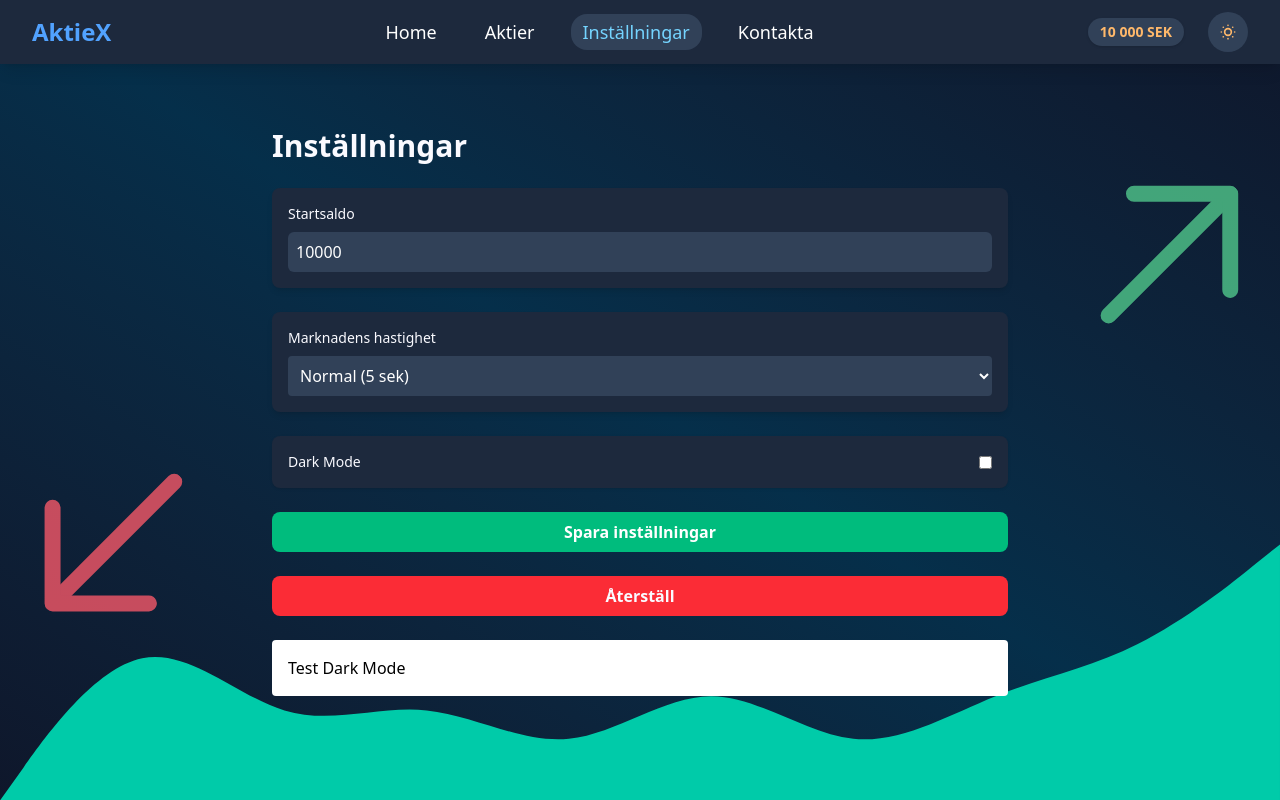
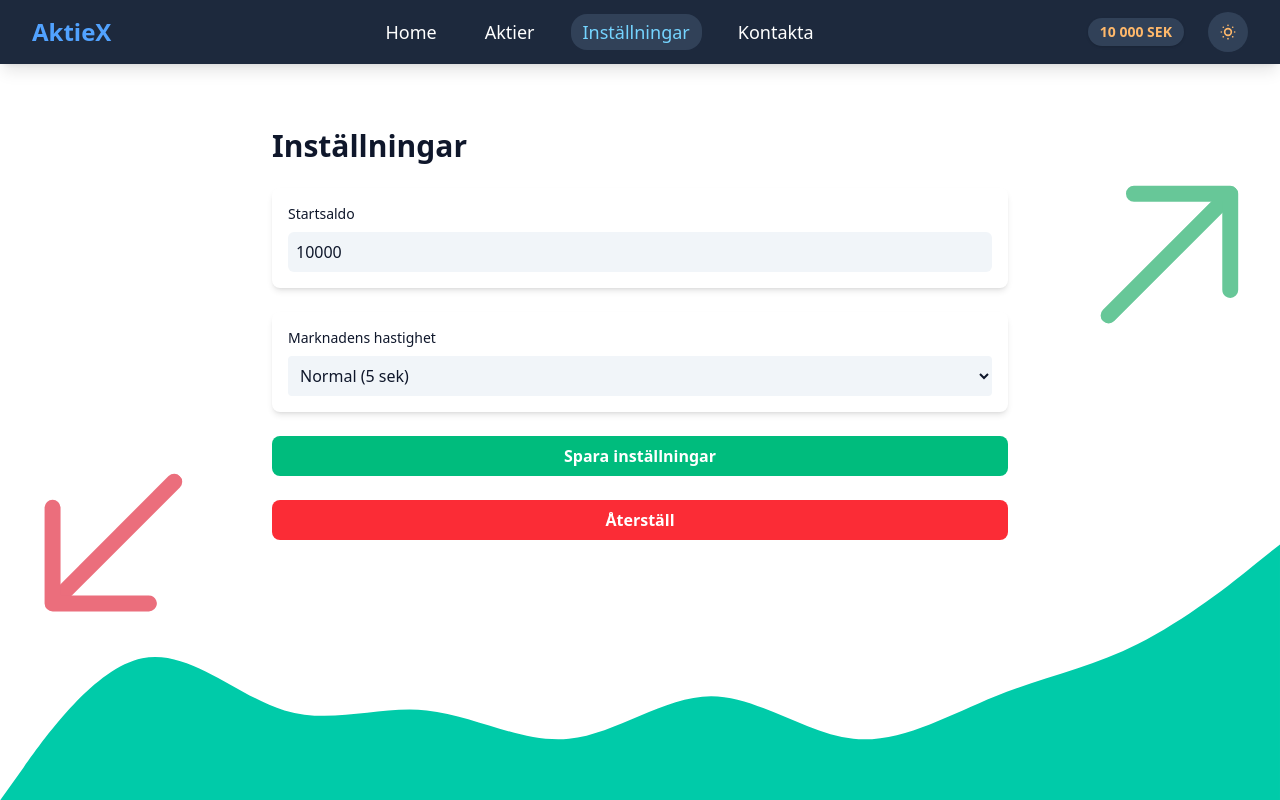
Before and after one commit to AlbinWr/portfoljtrack, a React (Vite) app: page /installningar in a window 1280 px wide. Built offline with nearby package versions, Linux system fonts and the light colour scheme.

Commit message:
darkmode inställningar och bakgrund (revideras)

```diff
--- a/src/App.tsx
+++ b/src/App.tsx
@@ -18,7 +18,8 @@ function App() {
     <SaldoProvider>
       <PortfoljProvider>
         <AktieMarknadProvider>
-          <div className="relative min-h-screen flex flex-col bg-gradient-to-bl from-slate-900 via-sky-950 to-slate-900">
+          <div className="relative min-h-screen flex flex-col
+  bg-white dark:bg-gradient-to-bl dark:from-slate-900 dark:via-sky-950 dark:to-slate-900">
             <Navbar />
 
               {/* Huvudinnehåll */}
--- a/src/routes/Installningar.tsx
+++ b/src/routes/Installningar.tsx
@@ -11,6 +11,7 @@ export const Installningar = () => {
 
   const [nyttTickInterval, setNyttTickInterval] = useState(tickInterval.toString());
 
+  // Spara ändringar
   const handleSaveSaldo = () => {
     const nyttSaldo = parseFloat(inputSaldo);
     if (!isNaN(nyttSaldo) && nyttSaldo > 0) {
@@ -23,6 +24,7 @@ export const Installningar = () => {
     }
   };
 
+  // Återställ alla inställningar
   const handleAterstall = () => {
     aterstallSaldo();
     aterstallPortfolj();
@@ -35,7 +37,7 @@ export const Installningar = () => {
 
 
   return (
-    <div className="mx-auto max-w-3xl px-4 py-8 text-[#FAFAFF]">
+    <div className="mx-auto max-w-3xl px-4 py-8 text-slate-900 dark:text-white">
       <h1 className="text-3xl font-bold mb-6">Inställningar</h1>
 
       {/*Alternativ */}
@@ -47,8 +49,8 @@ export const Installningar = () => {
       >
       <div className="space-y-6">
         {/* Startsaldo */}
-        <div className="bg-slate-800 p-4 rounded-lg shadow-md">
-          <label className="block text-sm text-[#FAFAFF] mb-2">
+        <div className="bg-white dark:bg-slate-800 p-4 rounded-lg shadow-md">
+          <label className="block text-sm mb-2">
             Startsaldo
           </label>
           <input
@@ -56,31 +58,25 @@ export const Installningar = () => {
             inputMode="numeric"
             value={inputSaldo}
             onChange={(e) => setInputSaldo(e.target.value)}
-            className="w-full bg-slate-700 p-2 rounded-md text-white"
+            className="w-full bg-slate-100 dark:bg-slate-700 p-2 rounded-md text-slate-900 dark:text-white placeholder-gray-400 dark:placeholder-gray-500"
             placeholder="Ange startsaldo"
           />
         </div>
 
         {/* Hastighet på marknaden / sekunder per tick */}
-        <div className="bg-slate-800 p-4 rounded-lg shadow-md">
-          <label className="block text-sm text-[#FAFAFF] mb-2">
+        <div className="bg-white dark:bg-slate-800 p-4 rounded-lg shadow-md">
+          <label className="block text-sm mb-2">
             Marknadens hastighet
           </label>
           <select
             value={nyttTickInterval}
             onChange={(e) => setNyttTickInterval(e.target.value)}
-            className="w-full bg-slate-700 p-2 rounded text-white"
+            className="w-full bg-slate-100 dark:bg-slate-700 p-2 rounded text-slate-900 dark:text-white"
           >
             <option value="1000">Snabb (1 sek)</option>
             <option value="5000">Normal (5 sek)</option>
             <option value="10000">Långsam (10 sek)</option>
           </select>
-        </div>
-
-        {/* Dark Mode */}
-        <div className="bg-slate-800 p-4 rounded-lg shadow flex items-center justify-between">
-          <span className="text-sm text-[#FAFAFF]">Dark Mode</span>
-          <input type="checkbox" className="toggle-checkbox" />
         </div>
 
         {/* Spara knappen */}
@@ -91,13 +87,9 @@ export const Installningar = () => {
         </button>
 
         {/* Återställ */}
-        <button type="button" onClick={handleAterstall} className="w-full bg-red-500 hover:bg-red-600  active:scale-95 transition duration-150 text-[#FAFAFF] font-semibold px-4 py-2 rounded-lg">
+        <button type="button" onClick={handleAterstall} className="w-full bg-red-500 hover:bg-red-600 active:scale-95 transition duration-150 text-white font-semibold px-4 py-2 rounded-lg">
           Återställ
         </button>
-<div className="bg-white dark:bg-black text-black dark:text-white p-4 rounded">
-  Test Dark Mode
-</div>
-
       </div>
       </form>
     </div>
```
